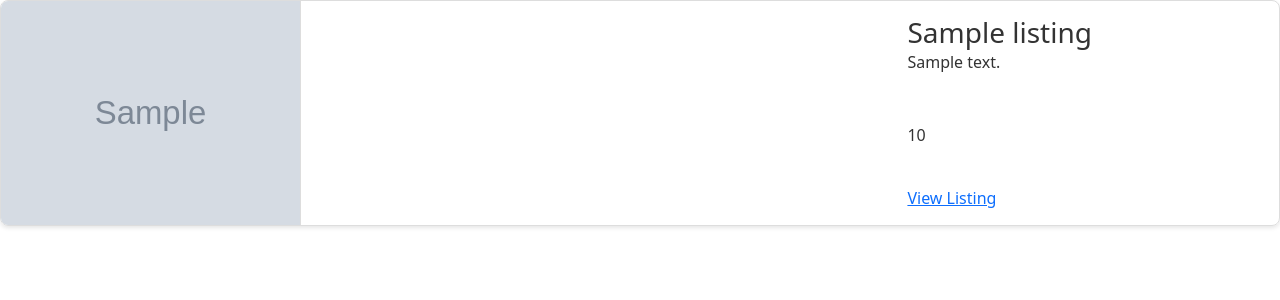
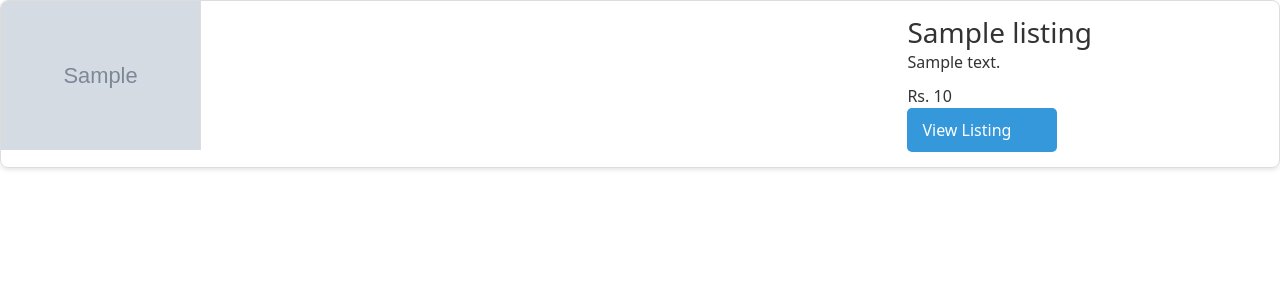
Before and after one commit to umairgosal/DBS-Project, a Django app: template databaseproject/biddingsystem/templates/biddingsystem/index.html in a window 1280 px wide. Shown: the part 56-356 px from the top of the page. Run offline with Django 5.2, Linux system fonts and the light colour scheme; the template is opened without the code that fills it: most values are stand-ins (such as "Sample title", 1, 10 or a date in 2020); grey boxes marked "Sample" are stand-in pictures; some libraries are stand-ins or nearby versions.

Commit message:
some changes in notation and styling

```diff
--- a/databaseproject/biddingsystem/static/biddingsystem/styles.css
+++ b/databaseproject/biddingsystem/static/biddingsystem/styles.css
@@ -736,3 +736,23 @@ input[type="submit"] {
   display: flex;
   flex-direction: column;
 }
+
+.active__listingRight a {
+  display: inline-block;
+  padding: 10px 15px;
+  background-color: #3498db;
+  color: #fff;
+  text-decoration: none;
+  border-radius: 5px;
+  transition: background-color 0.3s;
+  width: 150px;
+}
+
+.active__listingRight a:hover {
+  background-color: #2980b9;
+}
+
+.active__listingLeft img {
+  width: 200px;
+  object-fit: contain;
+}
--- a/databaseproject/biddingsystem/templates/biddingsystem/index.html
+++ b/databaseproject/biddingsystem/templates/biddingsystem/index.html
@@ -39,7 +39,7 @@
           <h3>{{ listing.title }}</h3>
           <p>{{ listing.description }}</p>
         </div>
-        <p>{{ listing.current_price }}</p>
+        <p>Rs. {{ listing.current_price }}</p>
         <a href="{% url 'listing' listing.listing_id %}">View Listing</a>
       </div>
     </div>
--- a/databaseproject/biddingsystem/templates/biddingsystem/listing.html
+++ b/databaseproject/biddingsystem/templates/biddingsystem/listing.html
@@ -61,7 +61,7 @@
                 <p class="listingTopRightDetails__title">{{ listing.title }}</p>
                 <p class="listingTopRightDetails__category">{{ category }}</p>
             </div>
-            <p class="listingTopRightDetails__price">{{ listing.current_price }}</p>
+            <p class="listingTopRightDetails__price">Rs. {{ listing.current_price }}</p>
             {% if user.username == listing.lister and not listing.is_closed %}
                 <form action="{% url 'listing' listing.listing_id %}" method="POST">
                     {% csrf_token %}
--- a/databaseproject/biddingsystem/templates/biddingsystem/profile.html
+++ b/databaseproject/biddingsystem/templates/biddingsystem/profile.html
@@ -73,7 +73,7 @@
                 <h3>{{ listing.title }}</h3>
                 <p>{{ listing.description }}</p>
               </div>
-              <p>{{ listing.current_price }}</p>
+              <p>Rs. {{ listing.current_price }}</p>
               <a href="{% url 'listing' listing.listing_id %}">View Listing</a>
             </div>
           </div>
```
